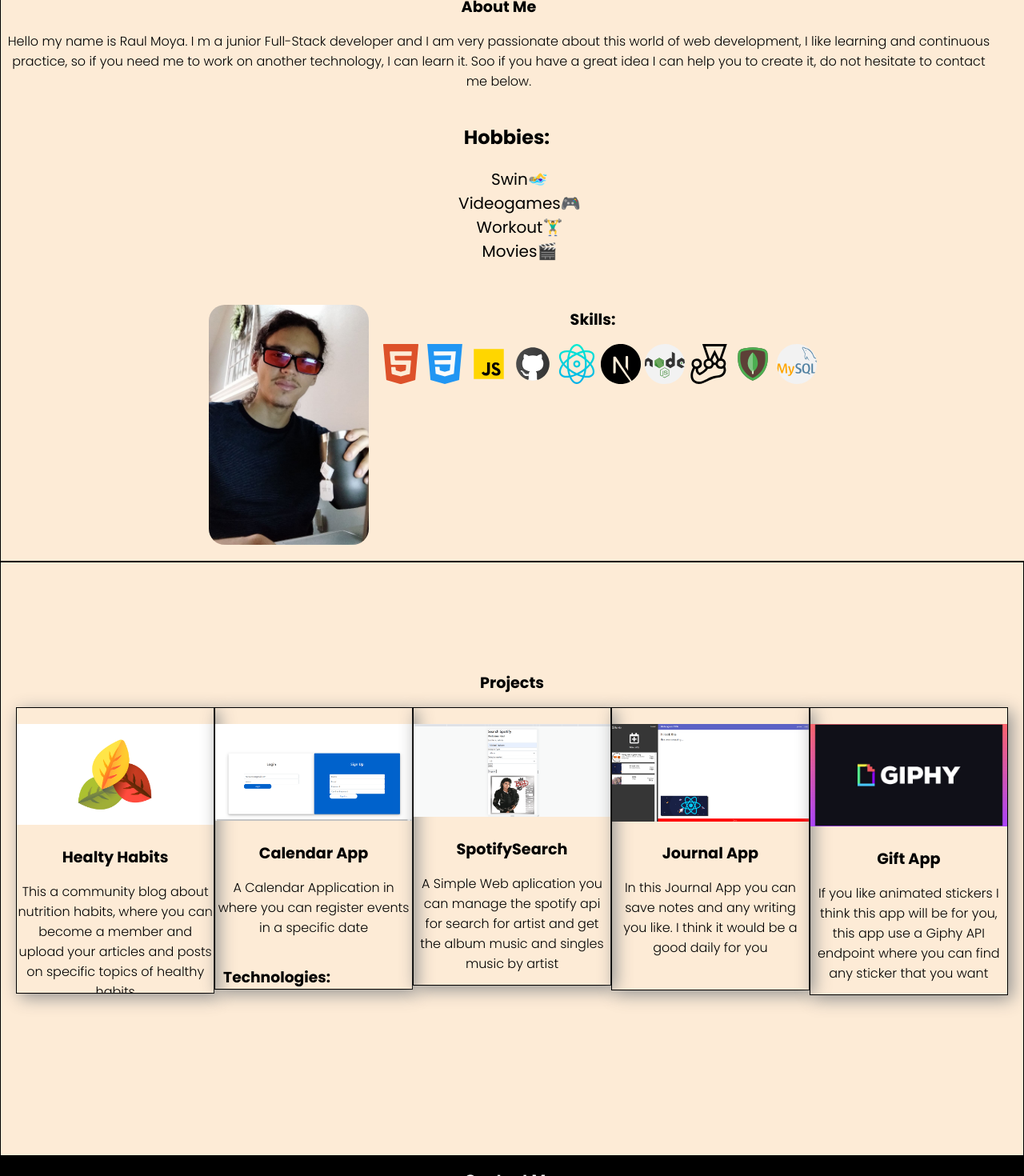
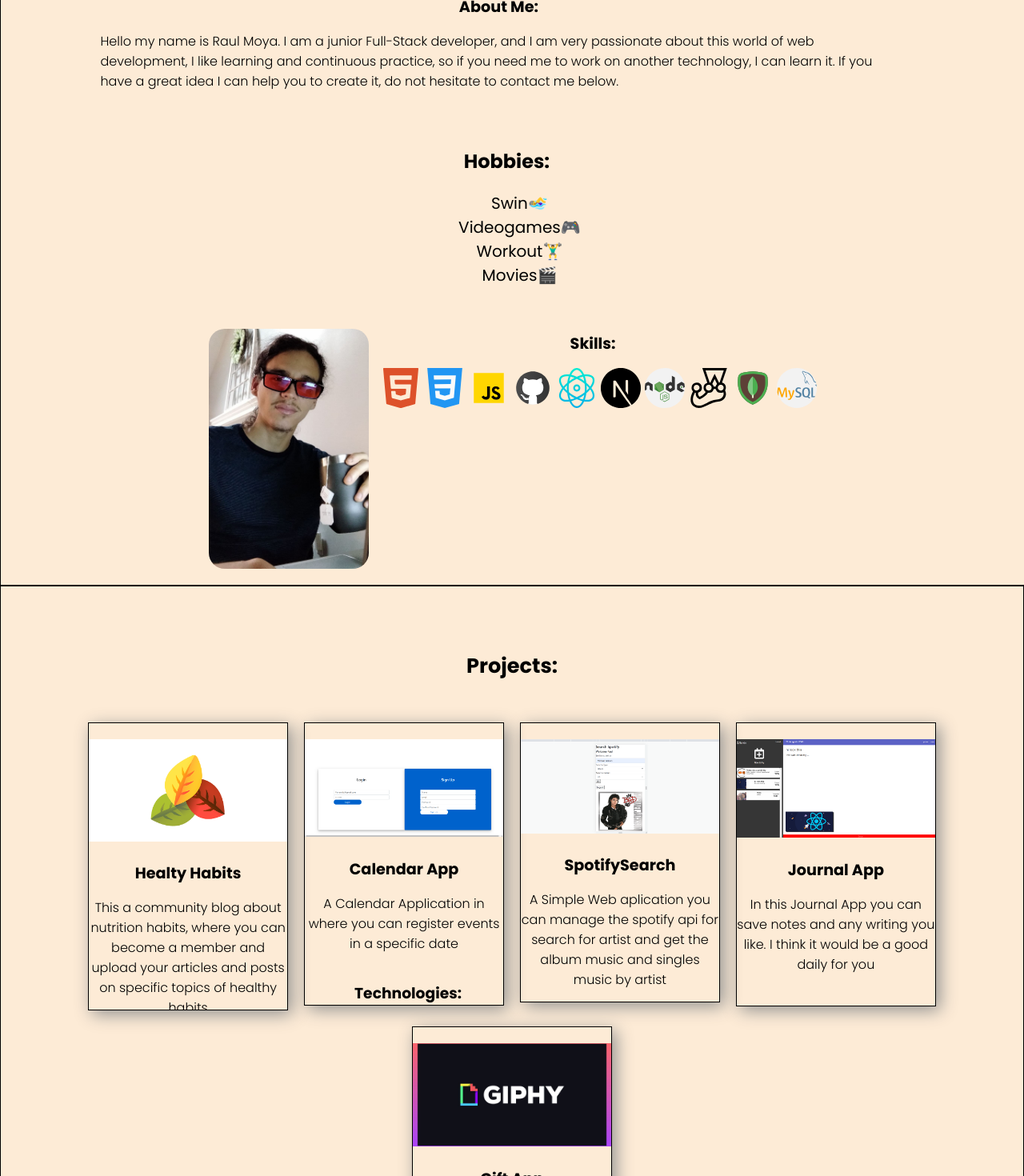
Before and after one commit to Raulito-Moya/RaulMoyaweb, a Next.js app: page / in a window 1280 px wide. Shown: the part 860-2330 px from the top of the page at 80% size. Built offline with nearby package versions, Linux system fonts and the light colour scheme; grey boxes are pictures that could not be loaded.

Commit message:
Style: Fixing styles in style folder

```diff
--- a/components/ComponentShow.js
+++ b/components/ComponentShow.js
@@ -2,7 +2,7 @@ import { useEffect, useRef } from "react";
 import styles from '../styles/Modal.module.css'
 
 export default function ComponentShow({component}){
-  console.log(component);
+ // console.log(component);
 
     let divref = useRef(null)
 
--- a/components/Section2.js
+++ b/components/Section2.js
@@ -7,8 +7,10 @@ export default function Section2(){
  return(
   <section className={styles.sub_section} id="about_me">
     <div className={styles.information}>
-       <h2>About Me</h2>
-       <p>Hello my name is Raul Moya. I m a junior Full-Stack developer and I am very passionate about this world of web development, I like learning and continuous practice, so if you need me to work on another technology, I can learn it. Soo if you have a great idea I can help you to create it, do not hesitate to contact me below. </p>
+       <h2>About Me:</h2>
+       <p className={styles.personal_information}>
+         Hello my name is Raul Moya. I am a junior Full-Stack developer, and I am very passionate about this world of web development, I like learning and continuous practice, so if you need me to work on another technology, I can learn it. If you have a great idea I can help you to create it, do not hesitate to contact me below.
+       </p>
 
        <ul className={styles.hobies_list}>
        <h2>Hobbies:</h2>
--- a/components/Section3.js
+++ b/components/Section3.js
@@ -17,7 +17,7 @@ export default function Section3(){
     let project2 = useRef(null);
     let project3 = useRef(null);
     let project4 = useRef(null);
-    let project5 = useRef(null);
+    let project5 = useRef(null)    ;
    // console.log(elementref.current);
 
 
@@ -25,7 +25,7 @@ export default function Section3(){
  return(
      <>
     <section className={styles.sub_section_alternative} id="projects">
-      <h2 className={styles.project_title}>Projects</h2>
+      <h2 className={styles.project_intro}>Projects:</h2>
       <div className={styles.project_container}>
         <div ref={project1} className={styles.project_card}  onClick={()=> {setElement(project1)  ; setShowModal(true)} }>
            <ProyectCarusel proyect={mockData.proyect1}/>
@@ -42,6 +42,7 @@ export default function Section3(){
         <div ref={project5} className={styles.project_card}   onClick={()=> {setElement(project5)  ; setShowModal(true)} }>
           <ProyectCarusel proyect={mockData.proyect5}/>
         </div>
+
      </div>
 
   </section>
--- a/styles/Carusel.module.css
+++ b/styles/Carusel.module.css
@@ -11,8 +11,6 @@
   overflow-y: hidden;
   scroll-snap-type: x mandatory;
    scroll-behavior: smooth;
-
-
 
 
 }
@@ -105,24 +103,22 @@
 .list_container{
     display: flex;
     flex-direction: column;
-    justify-content: flex-start;
 
 }
 
 .introList{
 
-    align-self: flex-start;
+    align-self: center;
     padding-left: 10px;
 }
 
 .tech_list{
-    justify-content: flex-start;
     display: flex;
     flex-direction: column;
 
-    align-self: flex-start;
+    align-self: center;
     margin-top: -10px;
-    margin-left: -40px;
+    margin-left: -20px;
 }
 
 .list_item{
--- a/styles/Home.module.css
+++ b/styles/Home.module.css
@@ -176,6 +176,17 @@
   padding-left: 3.2;
   padding-right: 2.2em;
   text-align: center;
+
+}
+
+.personal_information{
+  width: 80%;
+  margin-left: auto;
+  margin-right: auto;
+  box-sizing: content-box;
+  text-align: left;
+
+
 }
 
 .hobies_list{
@@ -183,6 +194,7 @@
   justify-content: center;
   font-size: 20px;
   margin-left: -20px;
+  margin-top: 50px;
 }
 
 .skillscontainer{
@@ -280,27 +292,34 @@
 .sub_section_alternative{
    display: flex;
    flex-direction: column;
+
    text-align: center;
-   padding-top: 120px;
-   padding-bottom: 200px;
+
    height: auto;
    background-color: rgb(253, 235, 214);
 
 }
 
 
+.project_intro{
 
+  margin-top: 80px;
+ font-size: 1.6em;
+}
 
 .project_container{
   display: flex;
   flex-direction: row;
-
+  flex-wrap: wrap;
+  gap: 20px;
   align-items: center;
   justify-content: center;
 
  padding-left: 1.2em;
  padding-right: 1.2em;
 
+ padding-top: 30px;
+ padding-bottom: 200px;
 
 
 }
--- a/styles/Modal.module.css
+++ b/styles/Modal.module.css
@@ -17,10 +17,9 @@
 .modal{
      background: black;
      width: 50%;
+     margin-top: 50px;
 
      border-radius: 16px;
-     padding: 0px;
-
      padding-bottom: 60px;
      z-index: 100;
      background-color: rgb(255, 244, 244);
```
Also changed, not shown: components/ProyectCarusel.js (+10 -6 lines).
